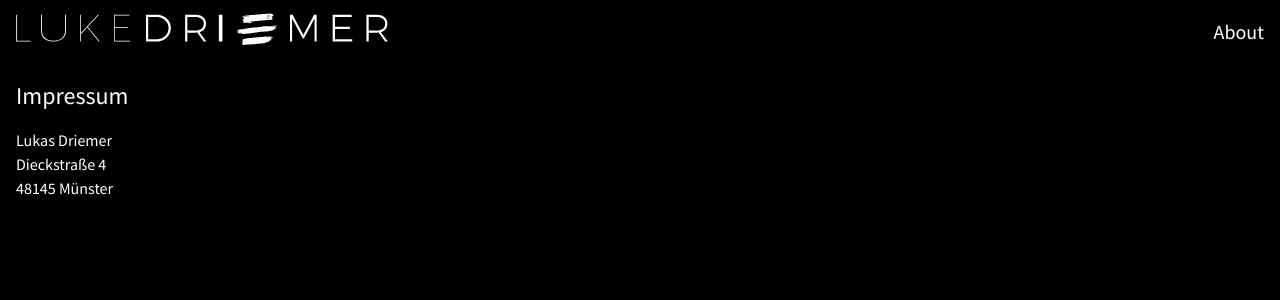
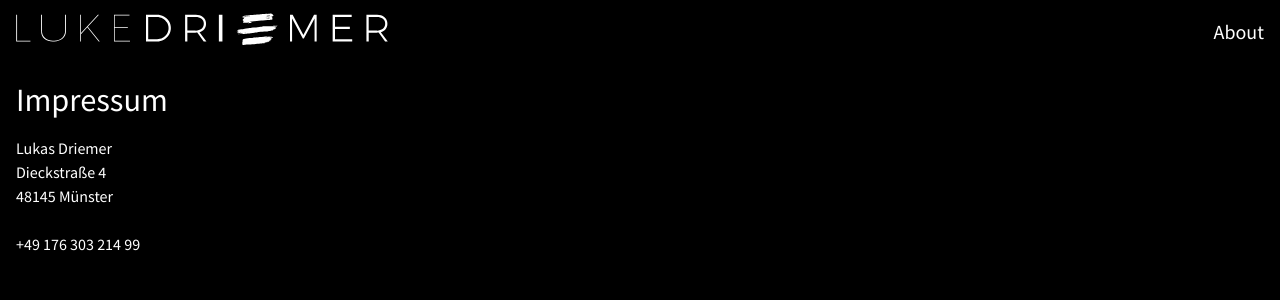
Before and after one commit to RobinSchue/herr-driemer_frontend, a Next.js app: page /imprint in a window 1280 px wide. Shown: the top 300 px of the page. Built offline with nearby package versions, Linux system fonts and the light colour scheme.

Commit message:
feat: update imprint

```diff
--- a/pages/imprint.tsx
+++ b/pages/imprint.tsx
@@ -12,12 +12,17 @@ const Imprint: NextPage<ProjectsProps> = () => {
         <Head>
           <title>Herr Driemer</title>
         </Head>
-        <Typography variant="h5" paragraph>
+        <Typography variant="h4" paragraph>
           Impressum
         </Typography>
-        <Typography>Lukas Driemer </Typography>
-        <Typography>Dieckstraße 4</Typography>
-        <Typography>48145 Münster</Typography>
+        <Typography>
+          Lukas Driemer <br />
+          Dieckstraße 4<br />
+          48145 Münster
+          <br />
+          <br />
+          +49 176 303 214 99
+        </Typography>
       </div>
     </Layout>
   );
--- a/src/components/Footer/Footer.tsx
+++ b/src/components/Footer/Footer.tsx
@@ -27,7 +27,7 @@ export default function Footer({ contactData }: FooterProps) {
         </Grid>
 
         <Grid item>
-          <Link href="/imprint">
+          <Link href="/imprint" scroll>
             <MuiLink color={"inherit"} variant="h6" underline="hover">
               Impressum
             </MuiLink>
```
